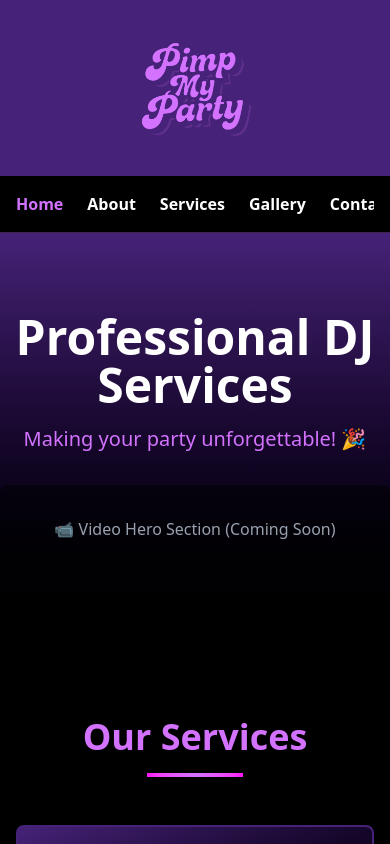
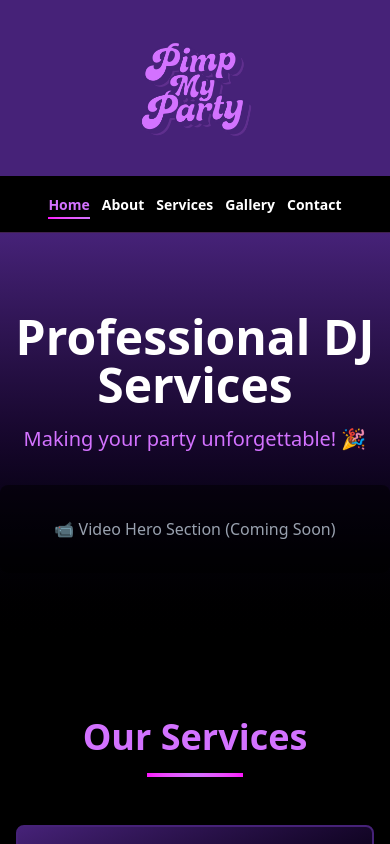
Before and after one commit to Greenie5656/pimp-my-party, a Next.js app: page / in a window 390 px wide. Shown: the top 844 px of the page. Built offline with nearby package versions, Linux system fonts and the light colour scheme.

Commit message:
nav fix attempt 2

```diff
--- a/src/app/globals.css
+++ b/src/app/globals.css
@@ -29,3 +29,13 @@ body { @apply bg-background text-foreground font-sans; }
 .scrollbar-hide::-webkit-scrollbar {
   display: none;  /* Safari and Chrome */
 }
+
+@media (max-width: 360px) {
+  nav ul {
+    gap: 0.5rem !important; /* Even tighter on very small phones */
+  }
+
+  nav span {
+    font-size: 0.75rem !important; /* Smaller text on tiny screens */
+  }
+}
--- a/src/component/NavBar.jsx
+++ b/src/component/NavBar.jsx
@@ -40,11 +40,9 @@ export default function NavBar() {
 
   return (
     <nav className="bg-black text-white py-4 border-b border-heliotrope/30 sticky top-0 z-50 backdrop-blur-sm">
-        <div className="container mx-auto px-4">
-          {/* Wrapper allows horizontal scroll on mobile */}
-          <div className="overflow-x-auto scrollbar-hide">
+      <div className="container mx-auto px-2 sm:px-4">
         <motion.ul
-              className="flex justify-center items-center gap-6 sm:gap-8 md:gap-12 min-w-max sm:min-w-0"
+          className="flex justify-center items-center gap-3 xs:gap-4 sm:gap-6 md:gap-8 lg:gap-12"
           variants={containerVariants}
           initial="hidden"
           animate="visible"
@@ -55,7 +53,7 @@ export default function NavBar() {
               <motion.li key={index} variants={itemVariants}>
                 <Link href={link.href} className="relative group">
                   <motion.span
-                        className={`text-base sm:text-lg font-semibold transition-colors duration-300 whitespace-nowrap ${
+                    className={`text-sm sm:text-base md:text-lg font-semibold transition-colors duration-300 ${
                       isActive ? "text-heliotrope" : "text-white"
                     } group-hover:text-fuchsia`}
                     whileHover={{ scale: 1.1 }}
@@ -88,7 +86,6 @@ export default function NavBar() {
           })}
         </motion.ul>
       </div>
-        </div>
     </nav>
   );
 }
```
Lines whose indentation alone changed are shown as unchanged.
